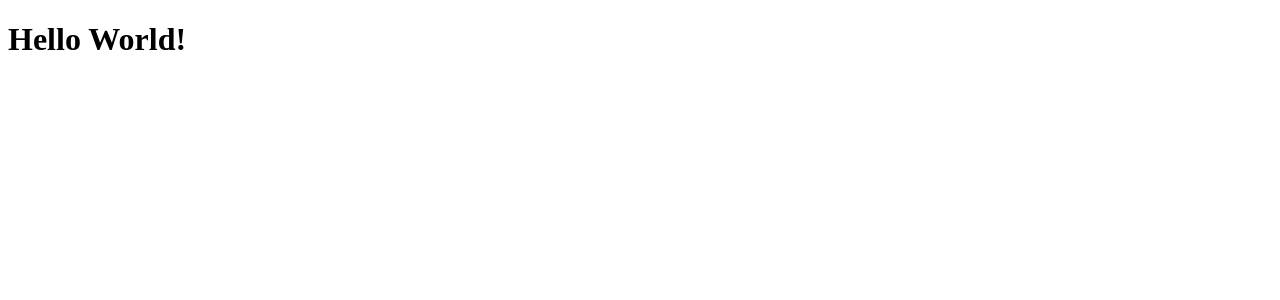
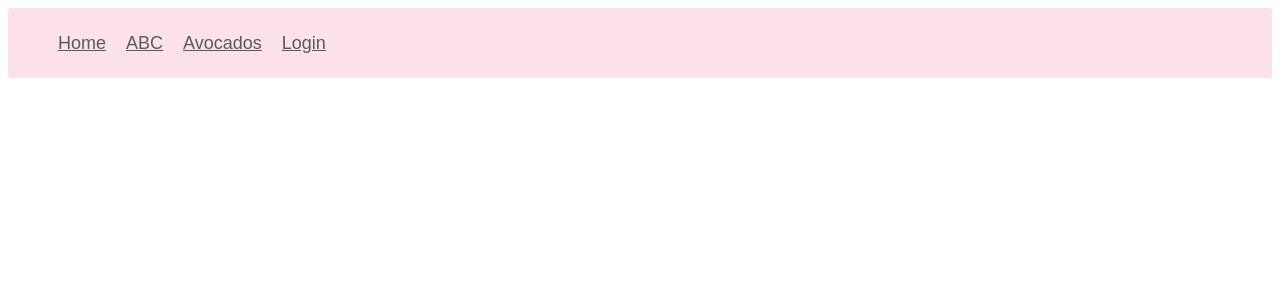
Before and after one commit to lykathleen/tingzTaker, a React (Create React App) app: page / in a window 1280 px wide. Shown: the top 300 px of the page. Built offline with nearby package versions, Linux system fonts and the light colour scheme.

Commit message:
App to render Navbar

```diff
--- a/src/App.tsx
+++ b/src/App.tsx
@@ -1,11 +1,10 @@
 import React from "react";
+import Navbar from "./components/Navbar.tsx";
 
-const App = () => {
-  return (
-    <h1>
-      Hello World!
-    </h1>
-   );
-}
+const App = () => (
+  <div className="App">
+    <Navbar />
+  </div>
+);
 
 export default App;
```
Also changed, not shown: 1 other file (tests, documents, lock files or other folders).
